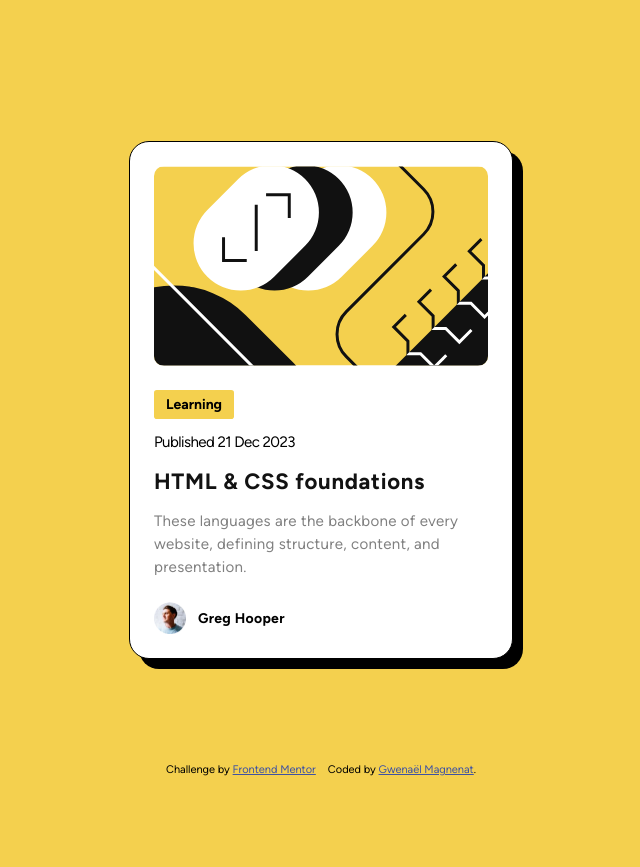
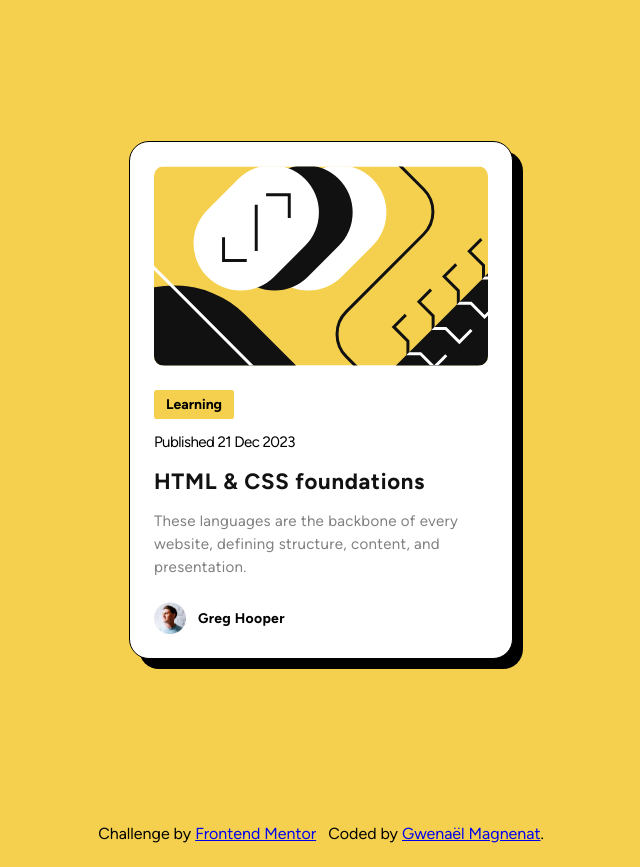
Before and after one commit to gmagnenat/fm-challenge-blog-card, a website built with Vite: page index.html in a window 1280 px wide. Shown: the whole page, without its empty margins (319-959 px from the left). Before the commit the page ends 800 px from the top, so only its background shows below. Built offline with nearby package versions, Linux system fonts and the light colour scheme.

Commit message:
Fix positioning of the footer overlapping the content

```diff
--- a/index.html
+++ b/index.html
@@ -15,17 +15,6 @@
     <title>Frontend Mentor | Blog preview card</title>
 
     <link rel="stylesheet" href="./scss/main.scss" />
-
-    <!-- Feel free to remove these styles or customise in your own stylesheet 👍 -->
-    <style>
-      .attribution {
-        font-size: 11px;
-        text-align: center;
-      }
-      .attribution a {
-        color: hsl(228, 45%, 44%);
-      }
-    </style>
   </head>
   <body>
     <main id="main">
--- a/scss/main.scss
+++ b/scss/main.scss
@@ -178,10 +178,14 @@ p {
 }
 
 footer {
-  position: absolute;
-  bottom: $space-m;
+  margin-block: $space-m;
+  text-align: center;
   display: flex;
-  width: 100%;
+  flex-direction: column;
   justify-content: center;
   gap: $space-s;
+
+  @media screen and (min-width: 768px) {
+    flex-direction: row;
+  }
 }
```
